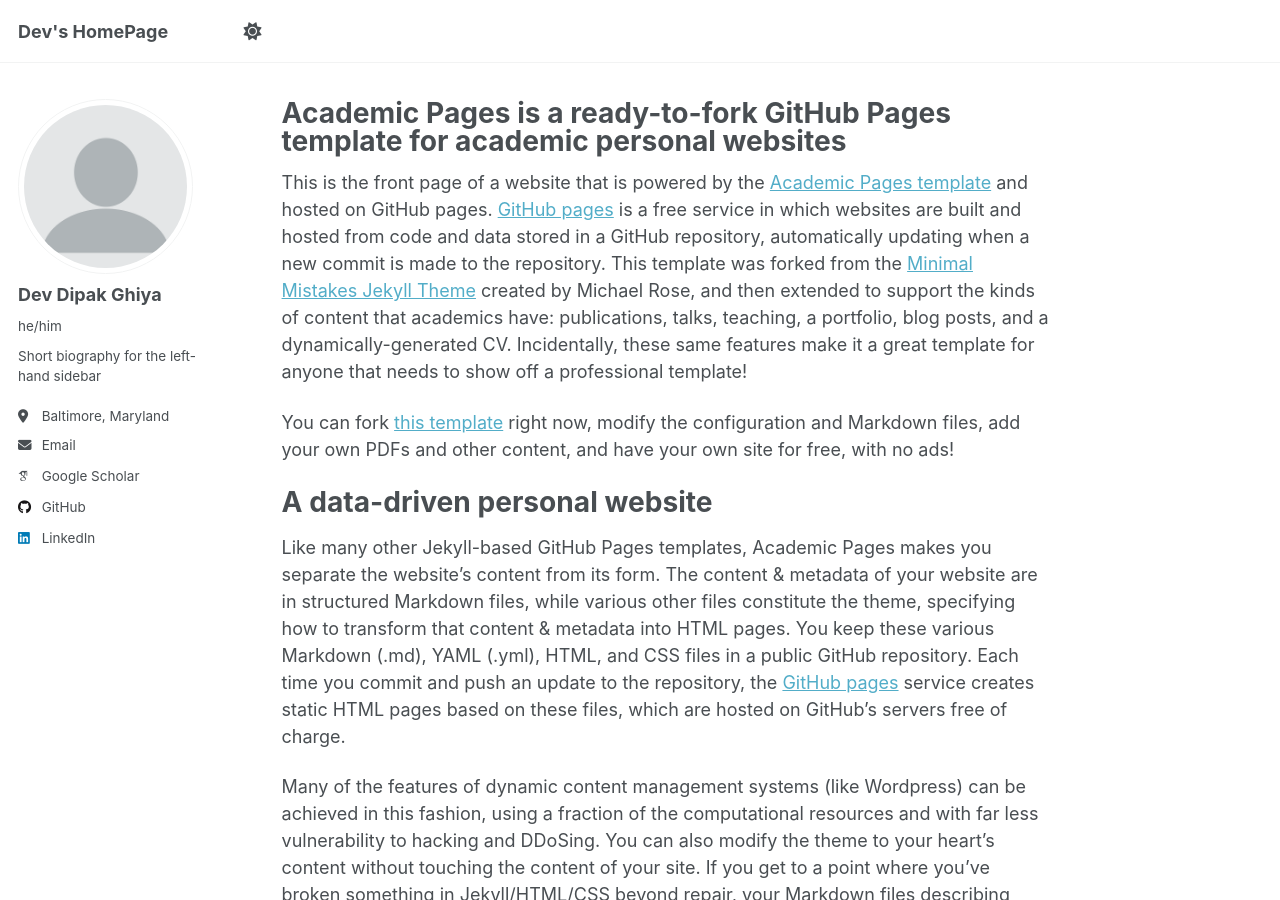
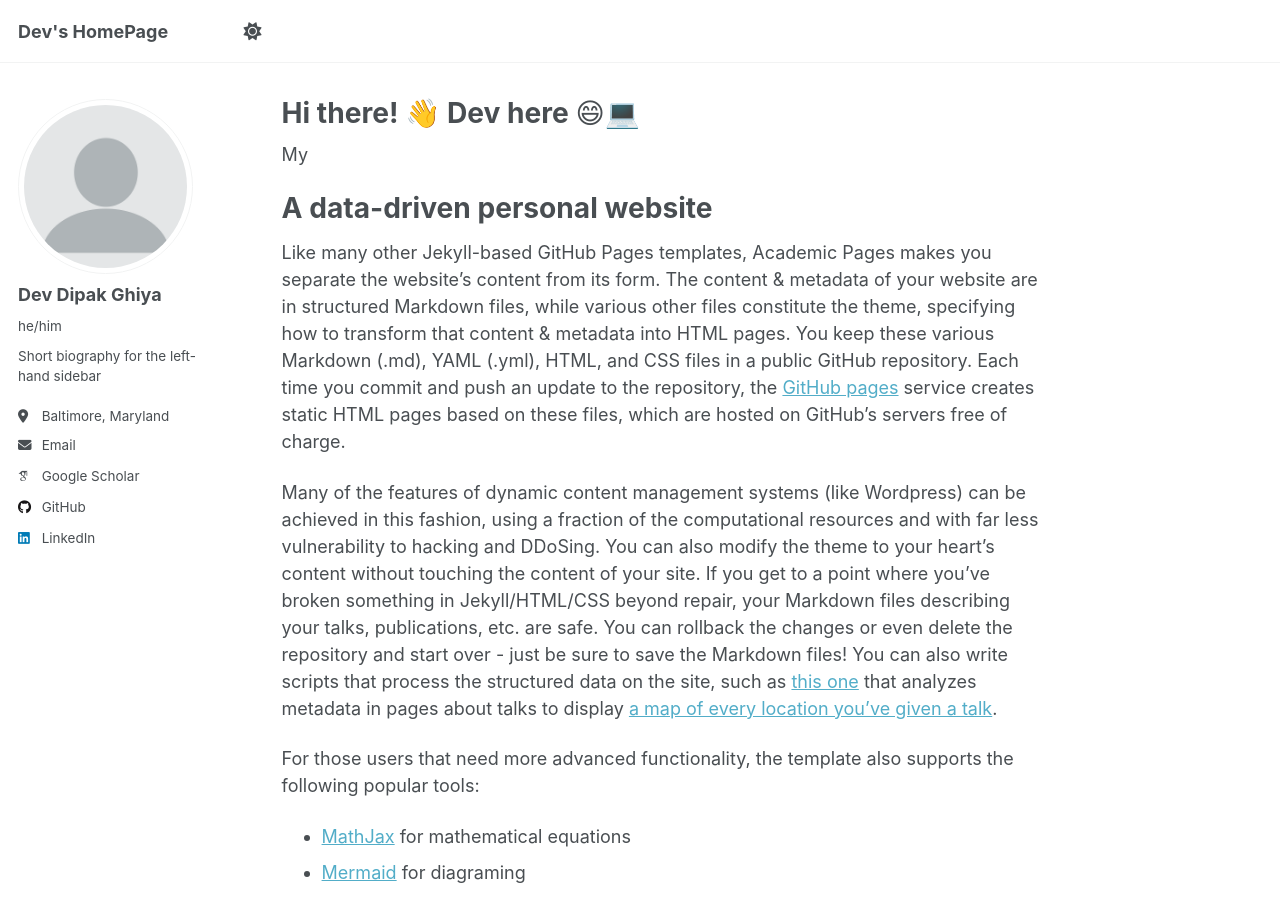
Before and after one commit to dghiya/DevGhiya, a Jekyll site: the page built from _pages/about.md, in a window 1280 px wide and 900 px high. Built offline with Jekyll 4.4.1, drawn with Linux system fonts in a browser that asks for light colours; some web fonts are replaced; a script that is not in the unit is left out.

Commit message:
Update about.md

```diff
--- a/_pages/about.md
+++ b/_pages/about.md
@@ -1,15 +1,12 @@
 ---
 permalink: /
-title: "Academic Pages is a ready-to-fork GitHub Pages template for academic personal websites"
+title: "Hi there! 👋 Dev here 😄💻"
 author_profile: true
 redirect_from:
   - /about/
   - /about.html
 ---
-
-This is the front page of a website that is powered by the [Academic Pages template](https://github.com/academicpages/academicpages.github.io) and hosted on GitHub pages. [GitHub pages](https://pages.github.com) is a free service in which websites are built and hosted from code and data stored in a GitHub repository, automatically updating when a new commit is made to the repository. This template was forked from the [Minimal Mistakes Jekyll Theme](https://mmistakes.github.io/minimal-mistakes/) created by Michael Rose, and then extended to support the kinds of content that academics have: publications, talks, teaching, a portfolio, blog posts, and a dynamically-generated CV. Incidentally, these same features make it a great template for anyone that needs to show off a professional template!
-
- You can fork [this template](https://github.com/academicpages/academicpages.github.io) right now, modify the configuration and Markdown files, add your own PDFs and other content, and have your own site for free, with no ads!
+My
 
 A data-driven personal website
 ======
```
